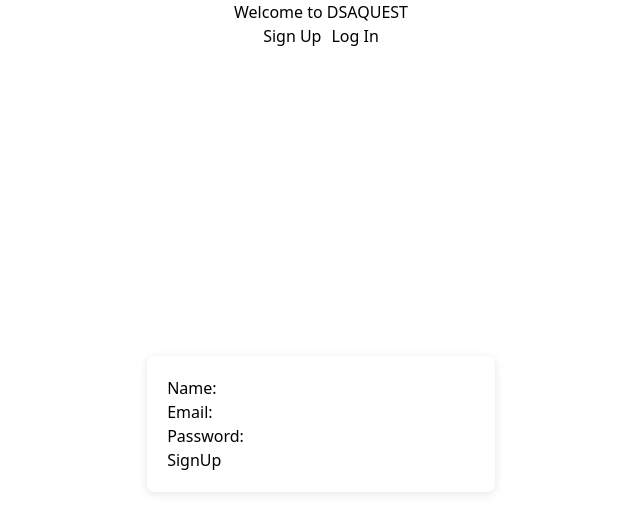
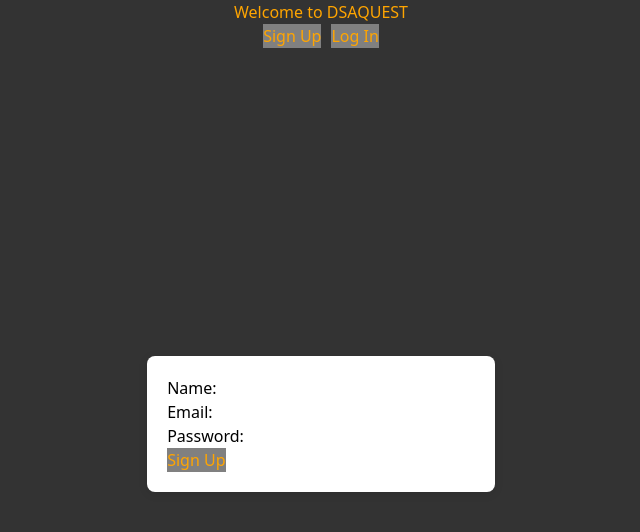
Before and after one commit to MSUDSA/dsaquest, a React (Vite) app in the folder frontend/: page / in a window 1280 px wide. Both pictures are taken after a click on the button "Sign Up". Shown: the top 532 px of the page, without its empty margins (319-959 px from the left). Built offline with nearby package versions, Linux system fonts and the light colour scheme.

Commit message:
messing around with styling

```diff
--- a/frontend/src/auth/login.tsx
+++ b/frontend/src/auth/login.tsx
@@ -46,7 +46,7 @@ const Login = () => {
           <label>Password:</label>
           <input type="password" value={password} onChange={(e) => setPassword(e.target.value)} required />
         </div>
-        <button type="submit">Login</button>
+        <button type="submit" style={{ backgroundColor: 'grey', color: 'orange' }}>Login</button>
         <p style={{ color: 'green' }}>{successMessage}</p>
         <p style={{ color: 'red' }}>{errorMessage}</p>
       </form>
--- a/frontend/src/auth/signup.tsx
+++ b/frontend/src/auth/signup.tsx
@@ -42,7 +42,7 @@ const Signup = () => {
           <label>Password:</label>
           <input type="password" value={password} onChange={(e) => setPassword(e.target.value)} required />
         </div>
-        <button type="submit">SignUp</button>
+        <button type="submit" style={{ backgroundColor: 'grey', color: 'orange' }}>Sign Up</button>
         <p>{displayMessage}</p>
       </form>
     </div>
--- a/frontend/src/index.css
+++ b/frontend/src/index.css
@@ -1,11 +1,14 @@
 @tailwind base;
 @tailwind components;
 @tailwind utilities;
-body, html{
+
+body, html {
+  width: 100vw;
+  height: 100vh;
+  background-color: #333; /* Dark grey background */
+}
+
+#root {
   width: 100vw;
   height: 100vh;
 }
-#root{
-  width: 100vw;
-  height: 100vh;
-}
--- a/frontend/src/pages/LandingPage.tsx
+++ b/frontend/src/pages/LandingPage.tsx
@@ -9,18 +9,18 @@ const LandingPage = () => {
     return (
         <main className="h-full">
             <div className="h-full flex flex-col justify-center items-center">
-                <h1>Welcome to DSAQUEST</h1>
+                <h1 style={{ color: 'orange' }}>Welcome to DSAQUEST</h1>
                 <div>
                     <button onClick={() => {
                         setShowSignup(true);
                         setShowLogin(false);
-                    }} style={{ marginRight: '10px' }}>
+                    }} style={{ marginRight: '10px', backgroundColor: 'grey', color: 'orange' }}>
                         Sign Up
                     </button>
                     <button onClick={() => {
                         setShowLogin(true);
                         setShowSignup(false);
-                    }}>
+                    }} style={{ backgroundColor: 'grey', color: 'orange' }}>
                         Log In
                     </button>
                 </div>
```
